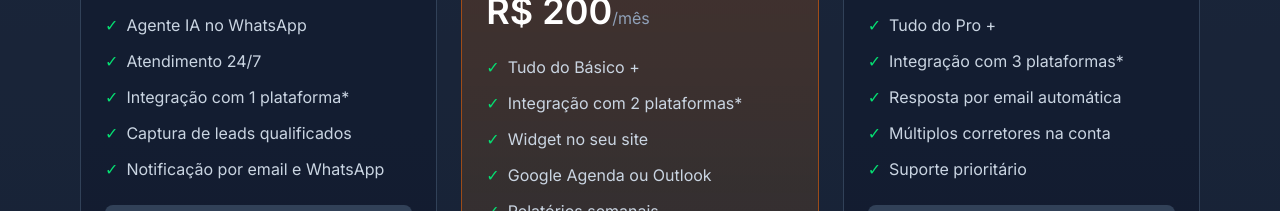
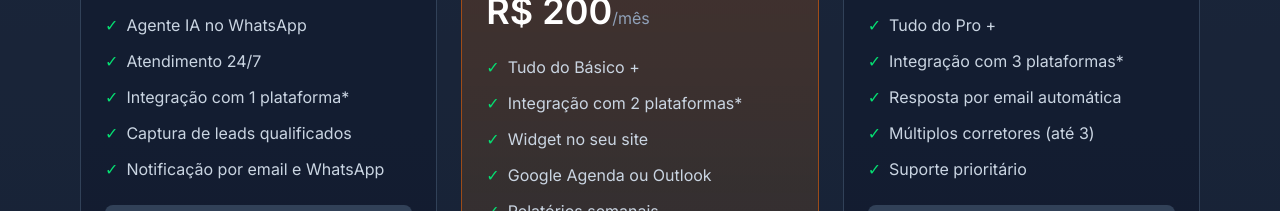
Before and after one commit to Rahgomes/nexalumedigital, a Next.js app: page /corretores in a window 1280 px wide. Shown: the part 2320-2531 px from the top of the page. Built offline with nearby package versions, Linux system fonts and the light colour scheme.

Commit message:
fix(corretores): múltiplos corretores (até 3) no Premium

```diff
--- a/src/app/corretores/page.tsx
+++ b/src/app/corretores/page.tsx
@@ -222,7 +222,7 @@ export default function CorretoresPage() {
                   "Tudo do Pro +",
                   "Integração com 3 plataformas*",
                   "Resposta por email automática",
-                  "Múltiplos corretores na conta",
+                  "Múltiplos corretores (até 3)",
                   "Suporte prioritário",
                 ],
                 highlight: false,
```
